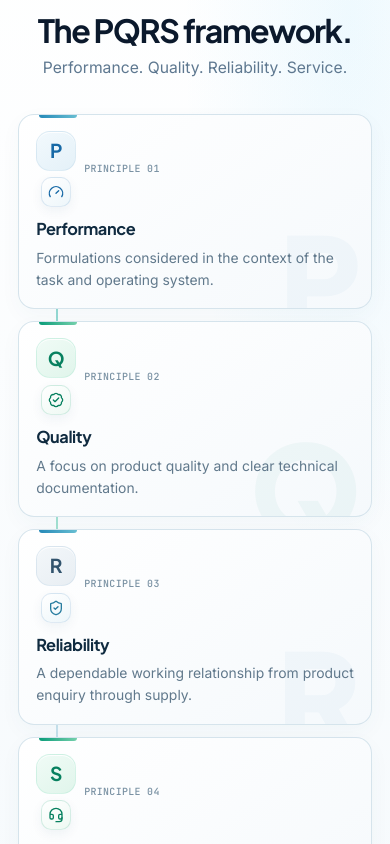
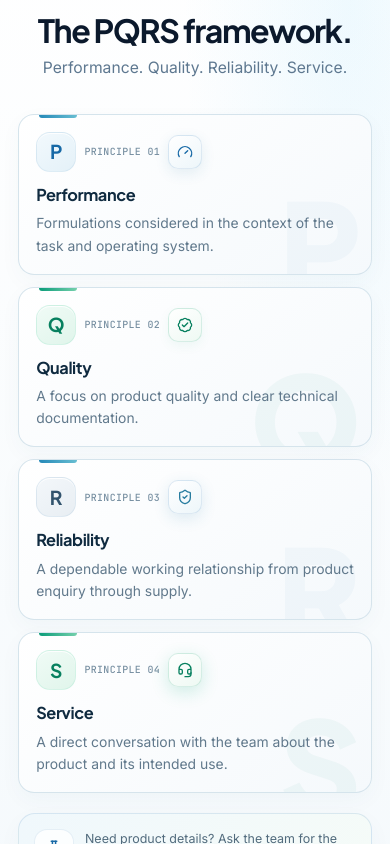
Before and after one commit to Uzair-hp/Polytreat_Demo, a Next.js app: page / in a window 390 px wide. Shown: the part 4120-4964 px from the top of the page. Built offline with nearby package versions, Linux system fonts and the light colour scheme.

Commit message:
Simplify PQRS icons and motion

```diff
--- a/src/app/globals.css
+++ b/src/app/globals.css
@@ -3219,19 +3219,6 @@ code, .font-mono {
   isolation: isolate;
 }
 
-.pqrs-flow-line {
-  position: absolute;
-  z-index: -1;
-  top: 2.55rem;
-  right: 5%;
-  left: 5%;
-  height: 2px;
-  border-radius: 99px;
-  background: linear-gradient(90deg, rgba(23, 105, 166, 0.12), #76C9D5 48%, rgba(16, 185, 129, 0.35));
-  background-size: 180% 100%;
-  animation: pqrs-track-flow 7s linear infinite;
-}
-
 .pqrs-card {
   position: relative;
   z-index: 1;
@@ -3283,7 +3270,7 @@ code, .font-mono {
   gap: 0.5rem;
 }
 
-.pqrs-card-symbols {
+.pqrs-card-identity {
   display: flex;
   flex: 0 0 auto;
   align-items: center;
@@ -3319,6 +3306,19 @@ code, .font-mono {
   height: 34px;
   border-radius: 12px;
   box-shadow: 0 4px 12px rgba(23, 74, 104, 0.06);
+  animation: pqrs-icon-glow 3.8s ease-in-out infinite;
+}
+
+.pqrs-card-q .pqrs-card-icon {
+  animation: pqrs-icon-glow-green 3.8s ease-in-out -0.9s infinite;
+}
+
+.pqrs-card-r .pqrs-card-icon {
+  animation-delay: -1.8s;
+}
+
+.pqrs-card-s .pqrs-card-icon {
+  animation: pqrs-icon-glow-green 3.8s ease-in-out -2.7s infinite;
 }
 
 .pqrs-step {
@@ -3417,9 +3417,14 @@ code, .font-mono {
   transform: translateX(4px);
 }
 
-@keyframes pqrs-track-flow {
-  from { background-position: 100% 0; }
-  to { background-position: -80% 0; }
+@keyframes pqrs-icon-glow {
+  0%, 100% { box-shadow: 0 4px 12px rgba(23, 74, 104, 0.06); }
+  50% { box-shadow: 0 5px 17px rgba(37, 137, 184, 0.2); }
+}
+
+@keyframes pqrs-icon-glow-green {
+  0%, 100% { box-shadow: 0 4px 12px rgba(5, 150, 105, 0.06); }
+  50% { box-shadow: 0 5px 17px rgba(16, 168, 121, 0.19); }
 }
 
 @media (max-width: 1023px) {
@@ -3428,9 +3433,6 @@ code, .font-mono {
     gap: 0.85rem;
   }
 
-  .pqrs-flow-line {
-    display: none;
-  }
 }
 
 @media (max-width: 760px) {
@@ -3441,19 +3443,6 @@ code, .font-mono {
   .pqrs-grid {
     grid-template-columns: minmax(0, 1fr);
     gap: 0.75rem;
-  }
-
-  .pqrs-flow-line {
-    display: block;
-    top: 2rem;
-    right: auto;
-    bottom: 2rem;
-    left: 2.35rem;
-    width: 2px;
-    height: auto;
-    background: linear-gradient(180deg, rgba(23, 105, 166, 0.12), #76C9D5 48%, rgba(16, 185, 129, 0.35));
-    background-size: 100% 180%;
-    animation-name: pqrs-track-flow-vertical;
   }
 
   .pqrs-card {
@@ -3495,13 +3484,8 @@ code, .font-mono {
   }
 }
 
-@keyframes pqrs-track-flow-vertical {
-  from { background-position: 0 100%; }
-  to { background-position: 0 -80%; }
-}
-
 @media (prefers-reduced-motion: reduce) {
-  .pqrs-flow-line {
+  .pqrs-card-icon {
     animation: none;
   }
 
@@ -4422,3 +4406,51 @@ code, .font-mono {
     font-size: 0.69rem;
   }
 }
+
+/* Final PQRS icon treatment: static badge with a restrained glow, no orbit graphics. */
+.pqrs-card-topline {
+  display: flex;
+  align-items: center;
+  justify-content: space-between;
+}
+
+.pqrs-card-identity {
+  display: flex;
+  align-items: center;
+  gap: 0.52rem;
+}
+
+.pqrs-card-icon {
+  position: relative;
+  z-index: 1;
+  display: grid;
+  width: 34px;
+  height: 34px;
+  flex: 0 0 34px;
+  place-items: center;
+  animation: pqrs-icon-glow 3.8s ease-in-out infinite;
+}
+
+.pqrs-card-q .pqrs-card-icon {
+  animation: pqrs-icon-glow-green 3.8s ease-in-out -0.9s infinite;
+}
+
+.pqrs-card-r .pqrs-card-icon {
+  animation-delay: -1.8s;
+}
+
+.pqrs-card-s .pqrs-card-icon {
+  animation: pqrs-icon-glow-green 3.8s ease-in-out -2.7s infinite;
+}
+
+@media (max-width: 760px) {
+  .pqrs-card-topline {
+    min-height: 42px;
+  }
+}
+
+@media (prefers-reduced-motion: reduce) {
+  .pqrs-card-icon {
+    animation: none;
+  }
+}
--- a/src/app/page.tsx
+++ b/src/app/page.tsx
@@ -298,17 +298,16 @@ export default function Home() {
             <p>Performance. Quality. Reliability. Service.</p>
           </div>
           <div className="pqrs-grid">
-            <span className="pqrs-flow-line" aria-hidden="true" />
             {pqrs.map(({ letter, icon: Icon, title, description }, index) => (
               <article className={`pqrs-card pqrs-card-${letter.toLowerCase()}`} key={letter}>
                 <div className="pqrs-card-topline">
-                  <div className="pqrs-card-symbols">
+                  <div className="pqrs-card-identity">
                     <span className={`pqrs-letter pqrs-letter-${letter.toLowerCase()}`}>{letter}</span>
-                    <span className={`pqrs-card-icon pqrs-card-icon-${letter.toLowerCase()}`}>
-                      <Icon size={16} aria-hidden="true" />
-                    </span>
+                    <span className="pqrs-step">Principle 0{index + 1}</span>
                   </div>
-                  <span className="pqrs-step">Principle 0{index + 1}</span>
+                  <span className={`pqrs-card-icon pqrs-card-icon-${letter.toLowerCase()}`}>
+                    <Icon size={16} aria-hidden="true" />
+                  </span>
                 </div>
                 <div className="pqrs-card-copy">
                   <h3>{title}</h3>
```
